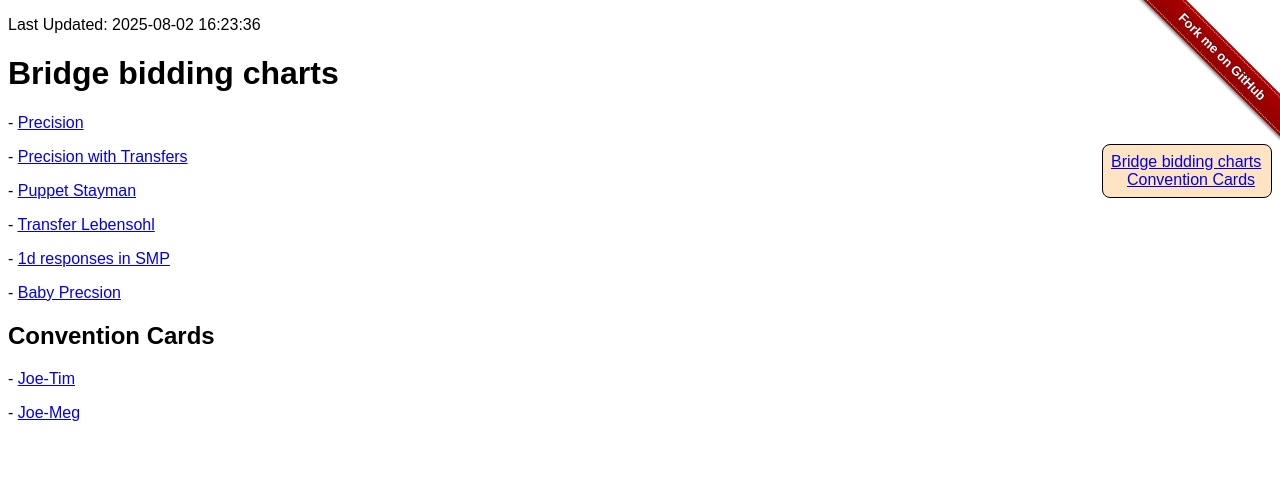
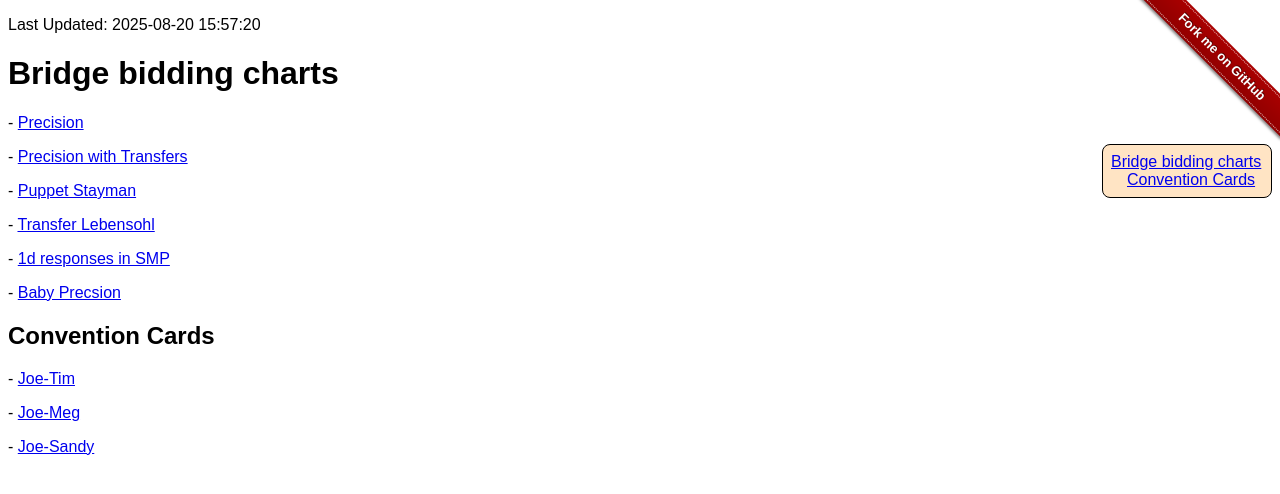
Before and after one commit to hildjj/bidding, a plain HTML site: page index.htm in a window 1280 px wide. Drawn offline with Linux system fonts and the light colour scheme.

Commit message:
deploy: 97d8603acad4eb3cb26c76f7a622459def4562d3

```diff
--- a/index.htm
+++ b/index.htm
@@ -182,7 +182,7 @@ main {
     </ul>
   </div>
   <main>
-    <p>Last Updated: 2025-08-02 16:23:36 </p>
+    <p>Last Updated: 2025-08-20 15:57:20 </p>
     <h1 id="bridge-bidding-charts" class="head"> Bridge bidding charts<a href="#bridge-bidding-charts" class="pilcrow">¶</a></h1>
     <p>- <a href=precision.htm>Precision</a> </p>
     <p>- <a href=precision-transfers.htm>Precision with Transfers</a> </p>
@@ -193,6 +193,7 @@ main {
     <h2 id="convention-cards" class="head"> Convention Cards<a href="#convention-cards" class="pilcrow">¶</a></h2>
     <p>- <a href=Joe-Tim-Precision.pdf>Joe-Tim</a> </p>
     <p>- <a href=ConventionCard-Joe_Meg.pdf>Joe-Meg</a> </p>
+    <p>- <a href=ConventionCard-Joe_Sandy.pdf>Joe-Sandy</a> </p>
   </main>
 </body>
 </html>
```
Also changed, not shown: baby-precision.htm (+1 -1 lines), precision.htm (+1 -1 lines), puppet.htm (+1 -1 lines), smp-1d.htm (+1 -1 lines), transfer-lebensohl.htm (+1 -1 lines), 1 other file.
